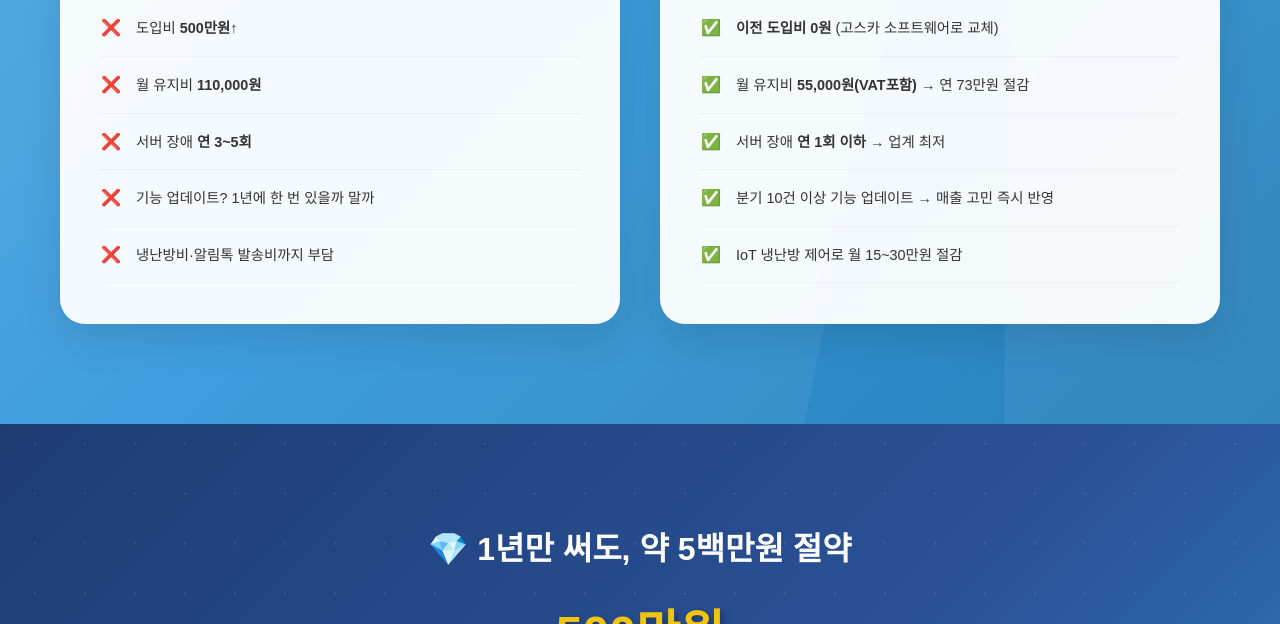
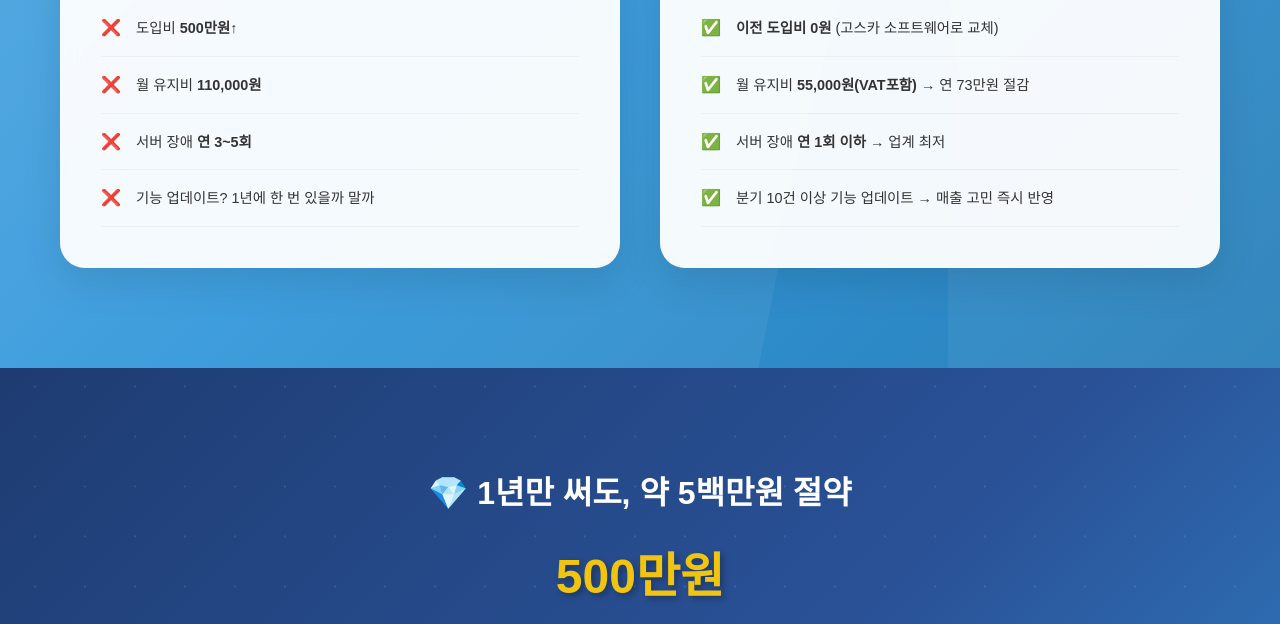
Before and after one commit to funkyts/miki, a plain HTML site: page index.html in a window 1280 px wide. Shown: the part 2906-3530 px from the top of the page. Drawn offline with Linux system fonts and the light colour scheme.

Commit message:
Update index.html

```diff
--- a/index.html
+++ b/index.html
@@ -952,7 +952,7 @@
                         <li>월 유지비 <strong>110,000원</strong></li>
                         <li>서버 장애 <strong>연 3~5회</strong></li>
                         <li>기능 업데이트? 1년에 한 번 있을까 말까</li>
-                        <li>냉난방비·알림톡 발송비까지 부담</li>
+
                     </ul>
                 </div>
                 <div class="compare-card after">
@@ -969,7 +969,7 @@
                         <li>월 유지비 <strong>55,000원(VAT포함)</strong> → 연 73만원 절감</li>
                         <li>서버 장애 <strong>연 1회 이하</strong> → 업계 최저</li>
                         <li>분기 10건 이상 기능 업데이트 → 매출 고민 즉시 반영</li>
-                        <li>IoT 냉난방 제어로 월 15~30만원 절감</li>
+
                     </ul>
                 </div>
             </div>
```
